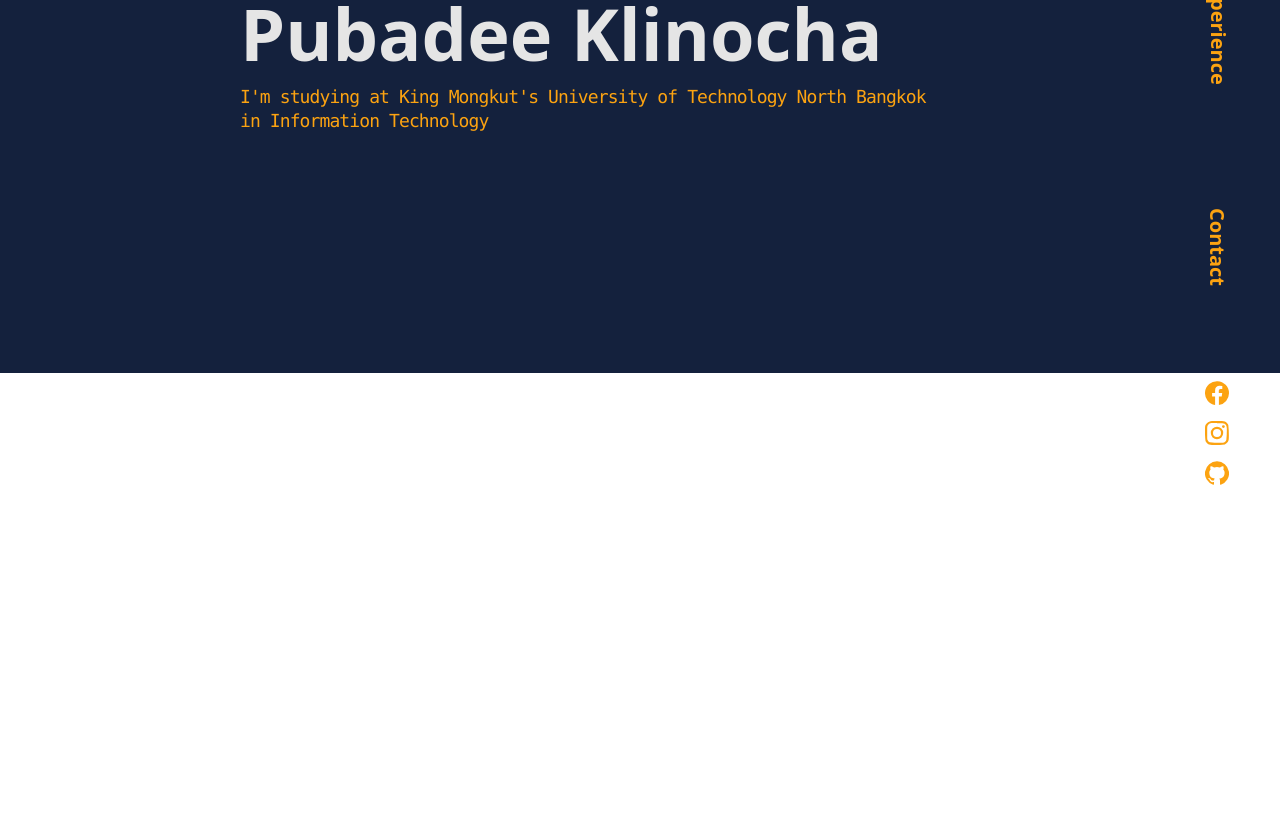
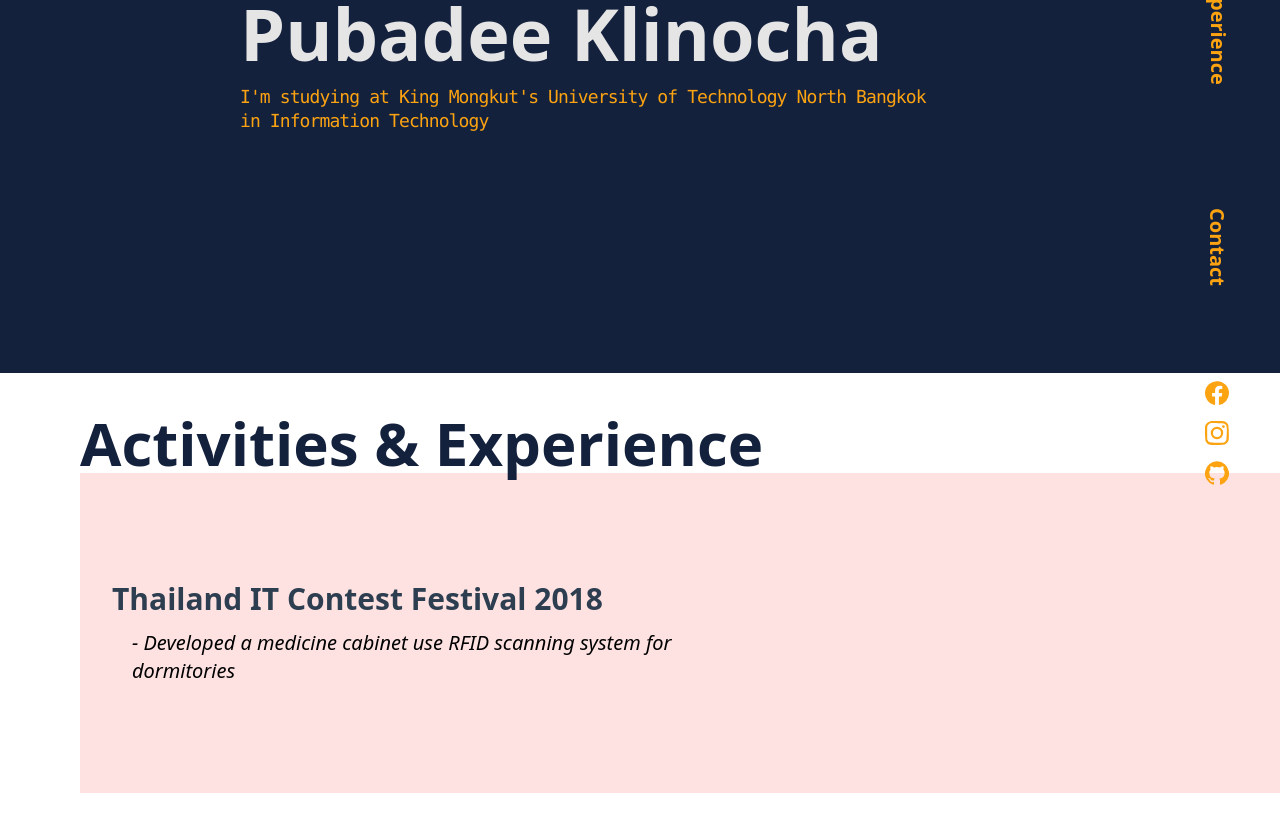
Before and after one commit to poom9091/Portfolios, a Vue app: page / in a window 1280 px wide. Shown: the part 295-1126 px from the top of the page. Before the commit the page ends 800 px from the top, so only its background shows below. Built offline with nearby package versions, Linux system fonts and the light colour scheme.

Commit message:
Create NSC

```diff
--- /dev/null
+++ b/src/components/Act&Ex.vue
@@ -0,0 +1,19 @@
+<template>
+  <div class=" ml-20 mt-10 mb-16">
+      <h1 class="text-darkblue-cos text-6xl font-black  ">Activities & Experience</h1>
+          <NSC/>
+  </div>
+</template>
+
+<script>
+import NSC from "./nsc.vue"
+export default {
+    components:{
+       NSC
+    }
+}
+</script>
+
+<style>
+
+</style>
--- /dev/null
+++ b/src/components/nsc.vue
@@ -0,0 +1,29 @@
+<template>
+    <div class="flex flex-row h-80 w-full bg-red-100">
+        <div class="flex flex-wrap content-center w-1/2 ml-8">
+            <div class="text-hover-icon font-semibold text-3xl">
+                Thailand IT Contest Festival 2018
+            </div>
+            <div class="text-xl font-semi italic mt-3 ml-5">
+                - Developed a medicine cabinet use RFID scanning system for dormitories
+            </div>
+        </div>
+        <div>
+        </div>
+    </div>
+
+
+</template>
+
+<script>
+
+export default {
+    components:{
+
+    }
+}
+</script>
+
+<style>
+
+</style>
--- a/src/components/title.vue
+++ b/src/components/title.vue
@@ -1,6 +1,6 @@
 <template>
-<div class=" py-24 px-4 sm:p-60">
-    <transition name ="slide-fade" >
+<div class="py-24 px-4 sm:p-60" >
+    <transition name ="slide-fade " >
         <div v-if="show" >
             <p class=" text-yellow-cos font-mono text-2xl ">Hello, my name is </p>
             <h1  class=" text-gray-cos text-7xl font-black mt-5 mb-4 ">Pubadee Klinocha</h1>
--- a/src/router/index.js
+++ b/src/router/index.js
@@ -3,6 +3,7 @@ import VueRouter from 'vue-router'
 import Home from '../views/Home.vue'
 
 Vue.use(VueRouter)
+
 
 const routes = [
   {
--- a/src/views/Home.vue
+++ b/src/views/Home.vue
@@ -1,6 +1,7 @@
 <template>
   <div class="grid">
-    <Title class="bg-darkblue-cos" />
+    <Title class="bg-darkblue-cos " />
+    <ActEx ></ActEx>
 
 
 
@@ -15,13 +16,13 @@
 <script>
 // @ is an alias to /src
 import Title from '@/components/title.vue'
+import ActEx from '@/components/Act&Ex.vue'
 
-// import Manu from '@/components/Manu.vue'
 export default {
   name: 'Home',
   components: {
     Title,
-    // Manu
+    ActEx
   }
 }
 </script>
```
Also changed, not shown: src/components/Mini_Navbar.vue (+0 -13 lines).
